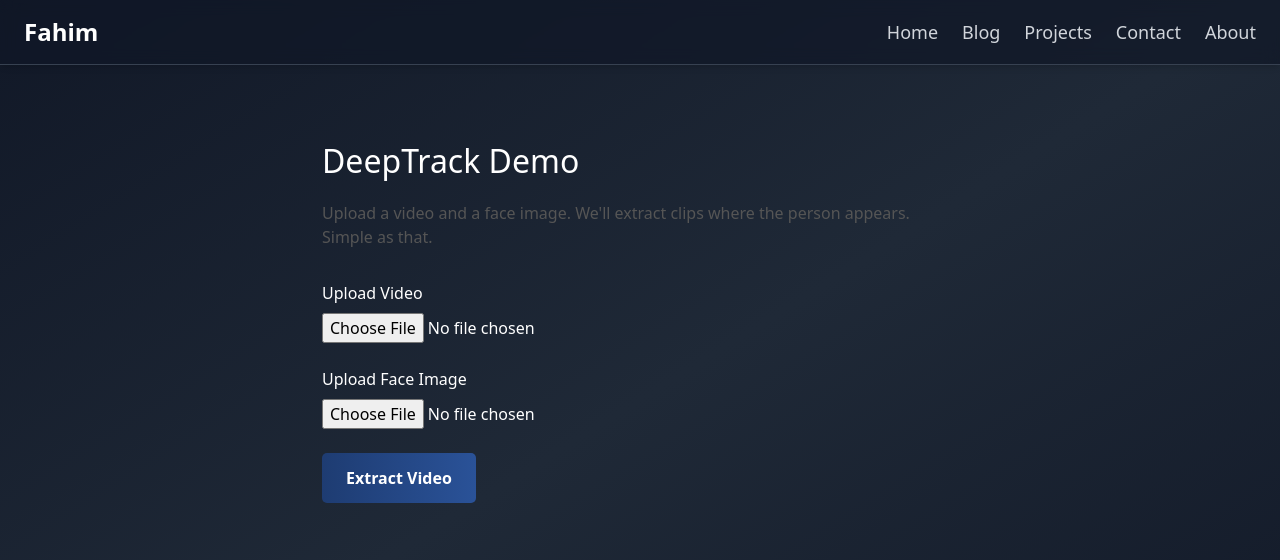
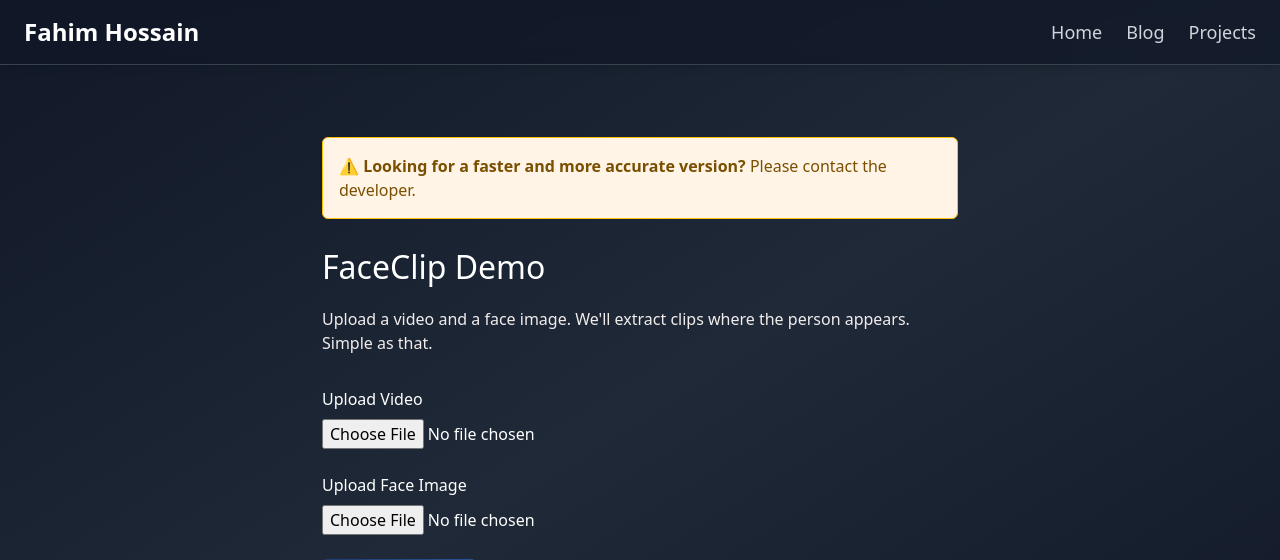
Before and after one commit to fahimhossainhasib/portfolio_site, a Django app: page /projects/1/demo/ in a window 1280 px wide. Shown: the top 560 px of the page. Run offline with Django 5.2, Linux system fonts and the light colour scheme; some libraries are stand-ins or nearby versions.

Commit message:
Minor UI changes

```diff
--- a/main/templates/base.html
+++ b/main/templates/base.html
@@ -11,13 +11,11 @@
     <!-- Navbar -->
     <nav class="bg-gray-900/70 backdrop-blur border-b border-gray-700 px-6 py-4 shadow-md">
       <div class="max-w-7xl mx-auto flex justify-between items-center">
-        <h1 class="text-2xl font-bold text-white">Fahim</h1>
+        <h1 class="text-2xl font-bold text-white">Fahim Hossain</h1>
         <ul class="flex space-x-6 text-gray-300 text-lg">
           <li><a href="/" class="hover:text-white">Home</a></li>
           <li><a href="{% url 'blog_list' %}" class="hover:text-white">Blog</a></li>
           <li><a href="{% url 'project_list' %}" class="hover:text-white">Projects</a></li>
-          <li><a href="/contact/" class="hover:text-white">Contact</a></li>
-          <li><a href="/about/" class="hover:text-white">About</a></li>
         </ul>
       </div>
     </nav>
--- a/main/templates/project_demo.html
+++ b/main/templates/project_demo.html
@@ -18,10 +18,13 @@
 </style>
 
 <div style="max-width: 700px; margin: auto; padding: 2rem;">
-    <h1 style="font-size: 2rem; margin-bottom: 1rem;">DeepTrack Demo</h1>
-    <p style="margin-bottom: 2rem; color: #555;">Upload a video and a face image. We'll extract clips where the person appears. Simple as that.</p>
+    <div style="background-color: #fff4e5; border: 1px solid #ffc107; color: #7a4f01; padding: 1rem; border-radius: 6px; margin-bottom: 1.5rem;">
+        ⚠️ <strong>Looking for a faster and more accurate version?</strong> Please contact the developer</a>.
+    </div>
+    <h1 style="font-size: 2rem; margin-bottom: 1rem;">FaceClip Demo</h1>
+    <p style="margin-bottom: 2rem; color: #f2eded;">Upload a video and a face image. We'll extract clips where the person appears. Simple as that.</p>
 
-    <form method="POST" enctype="multipart/form-data" action="{% url 'deeptrack_demo' %}">
+    <form method="POST" enctype="multipart/form-data" action="{% url 'faceclip_demo' %}">
         {% csrf_token %}
         <div style="margin-bottom: 1.5rem;">
             <label for="video" style="display: block; margin-bottom: 0.5rem;">Upload Video</label>
--- a/main/urls.py
+++ b/main/urls.py
@@ -8,5 +8,5 @@ urlpatterns = [
     path('projects/<slug:slug>/', views.project_detail, name='project_detail'),
     path('projects/<slug:slug>/demo/', views.project_demo, name='project_demo'),
     path('projects/', views.project_list, name='project_list'),
-    path('deeptrack_demo/', views.deeptrack_demo, name='deeptrack_demo')
+    path('faceclip_demo/', views.faceclip_demo, name='faceclip_demo')
 ]
--- a/main/views.py
+++ b/main/views.py
@@ -10,7 +10,7 @@ import cv2
 from moviepy.editor import VideoFileClip, concatenate_videoclips
 from insightface.app import FaceAnalysis
 
-MAX_UPLOAD_SIZE = 500 * 1024 * 1024
+MAX_UPLOAD_SIZE = 50 * 1024 * 1024
 
 def home_view(request):
     latest_posts = BlogPost.objects.order_by('-created_at')[:3]
@@ -53,7 +53,7 @@ def extract_embeddings(img_path, model):
 def cosine_similarity(a, b):
     return np.dot(a, b) / (np.linalg.norm(a) * np.linalg.norm(b))
 
-def group_timestamps(timestamps, fps, max_gap=1.0):
+def group_timestamps(timestamps, fps, max_gap=0.5):
     if not timestamps:
         return []
     segments = []
@@ -67,7 +67,7 @@ def group_timestamps(timestamps, fps, max_gap=1.0):
     segments.append((start, prev + 1/fps))
     return segments
 
-def deeptrack_demo(request):
+def faceclip_demo(request):
     context = {}
     if request.method == 'POST':
         video = request.FILES.get('video')
@@ -84,7 +84,7 @@ def deeptrack_demo(request):
 
         try:
             model_root = os.path.join("models")
-            model = FaceAnalysis(name='buffalo_l', root=model_root, providers=["CUDAExecutionProvider"])
+            model = FaceAnalysis(name='buffalo_s', root=model_root, providers=["CUDAExecutionProvider"])
             model.prepare(ctx_id=0)
 
             ref_embedding = extract_embeddings(image_full, model)
@@ -122,4 +122,4 @@ def deeptrack_demo(request):
         except Exception as e:
             context['error'] = str(e)
 
-    return render(request, 'deeptrack_demo.html', context)
+    return render(request, 'faceclip_demo.html', context)
```
Also changed, not shown: main/templates/blog_detail.html (+10 -1 lines), main/templates/deeptrack_demo.html (deleted, +0 -35 lines), main/templates/faceclip_demo.html (added, +12 -0 lines), main/templates/home.html (+11 -14 lines).
